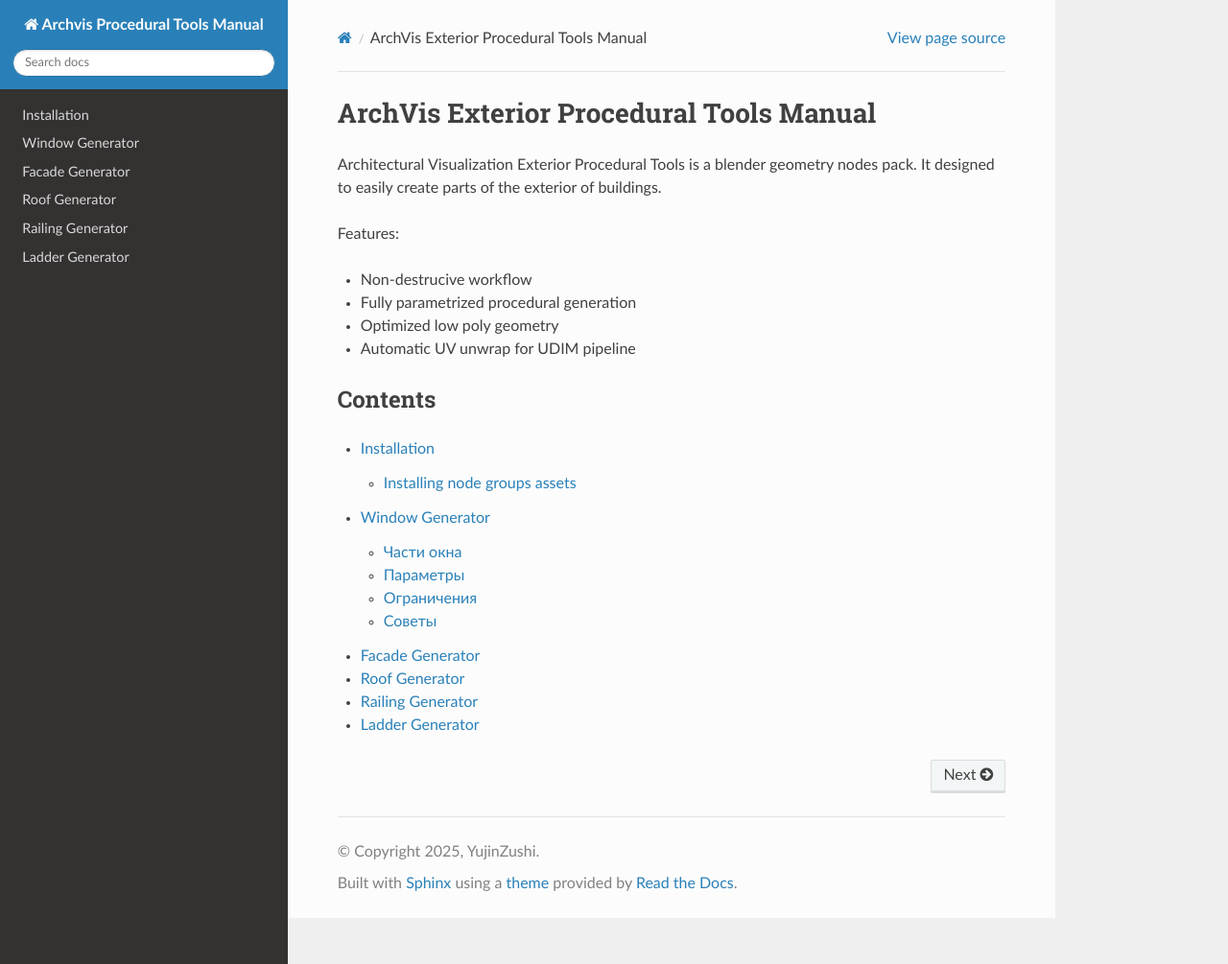
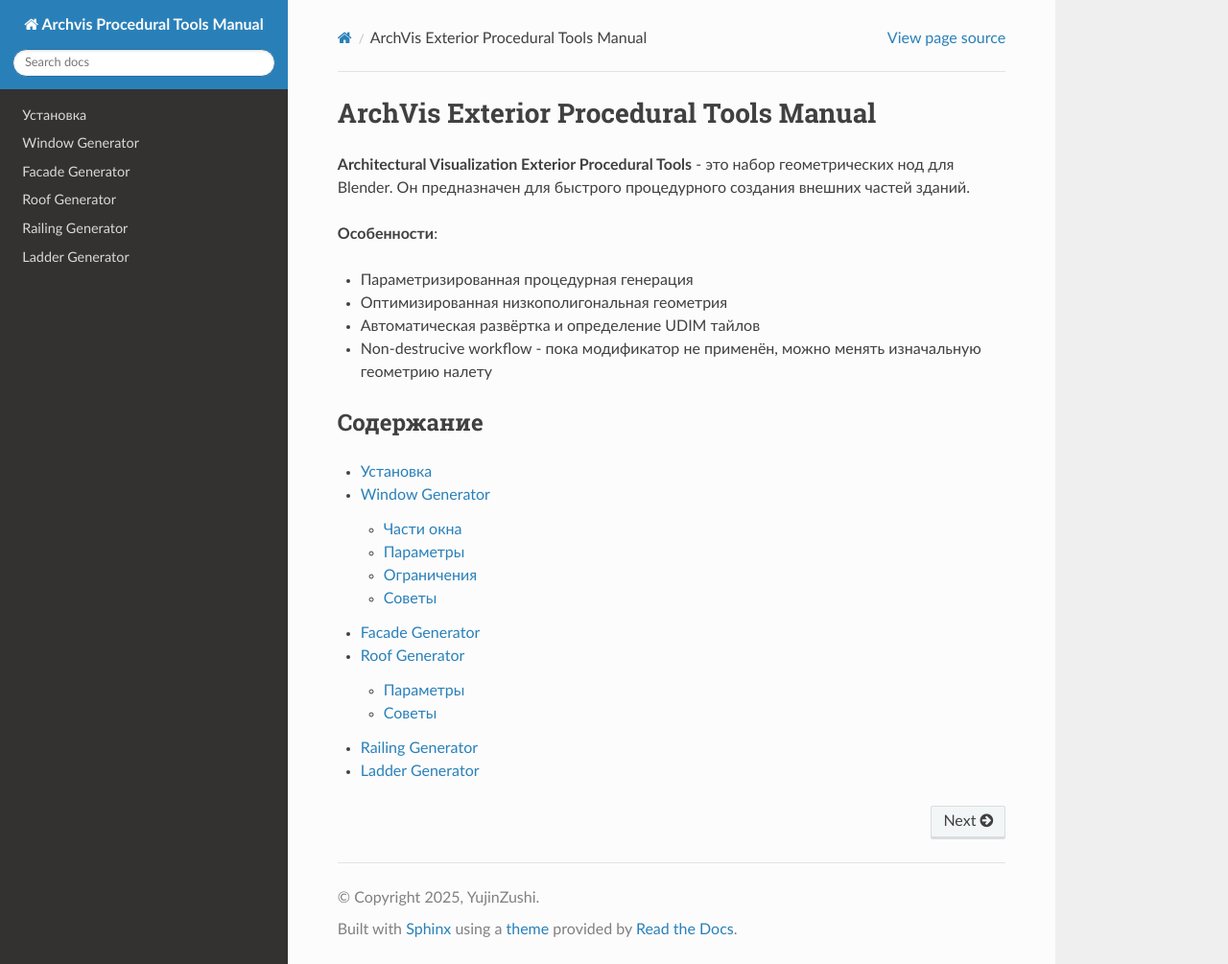
Before and after one commit to YujinZushi/archvis-procedural-tools-manual, a Sphinx documentation site: the page built from docs/source/index.rst, in a window 1280 px wide and 1005 px high. Shown: the whole window at 96% size. Built offline with Sphinx 7.4.7 and the Read the Docs theme 3.1.0, drawn with Linux system fonts in a browser that asks for light colours.

Commit message:
Update Roof Generator, add demo images
Change index.rst and Installation.rst language

```diff
--- a/docs/source/Facade Generator.rst
+++ b/docs/source/Facade Generator.rst
@@ -1,2 +1,4 @@
 Facade Generator
 ================
+
+.. image:: images/facade_demo.png
--- a/docs/source/Railing Generator.rst
+++ b/docs/source/Railing Generator.rst
@@ -1,2 +1,4 @@
 Railing Generator
 =================
+
+.. image:: images/railing_demo.png
--- a/docs/source/index.rst
+++ b/docs/source/index.rst
@@ -1,17 +1,17 @@
 ArchVis Exterior Procedural Tools Manual
 ============================================
 
-Architectural Visualization Exterior Procedural Tools is a blender geometry nodes pack. It designed to easily create parts of the exterior of buildings.
+**Architectural Visualization Exterior Procedural Tools** - это набор геометрических нод для Blender. Он предназначен для быстрого процедурного создания внешних частей зданий.
 
-Features:
+**Особенности**:
 
-* Non-destrucive workflow
-* Fully parametrized procedural generation
-* Optimized low poly geometry
-* Automatic UV unwrap for UDIM pipeline
+* Параметризированная процедурная генерация
+* Оптимизированная низкополигональная геометрия
+* Автоматическая развёртка и определение UDIM тайлов
+* Non-destrucive workflow - пока модификатор не применён, можно менять изначальную геометрию налету
 
-Contents
---------
+Содержание
+------------
 
 .. toctree::
 
```
Also changed, not shown: docs/source/Installation.rst (+6 -12 lines), docs/source/Roof Generator.rst (+54 -0 lines).
